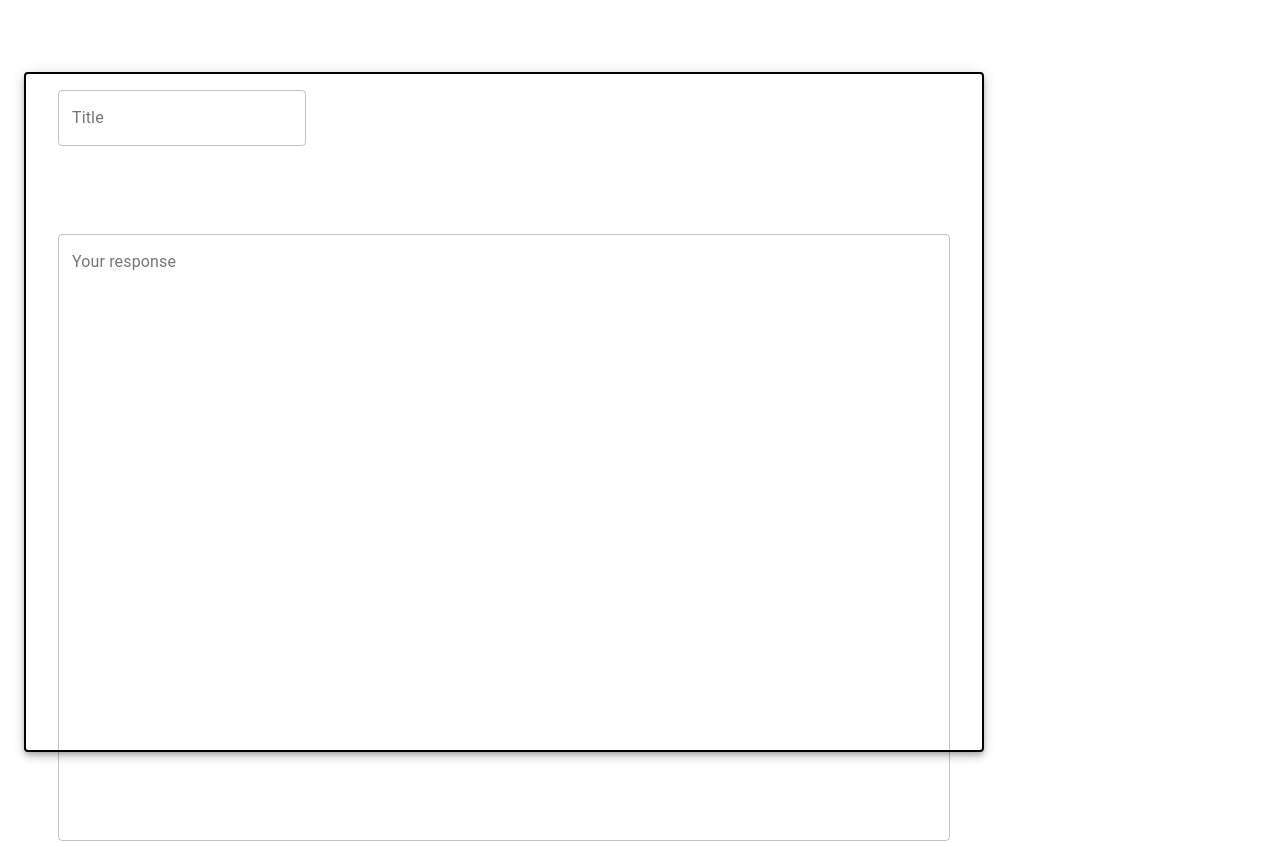
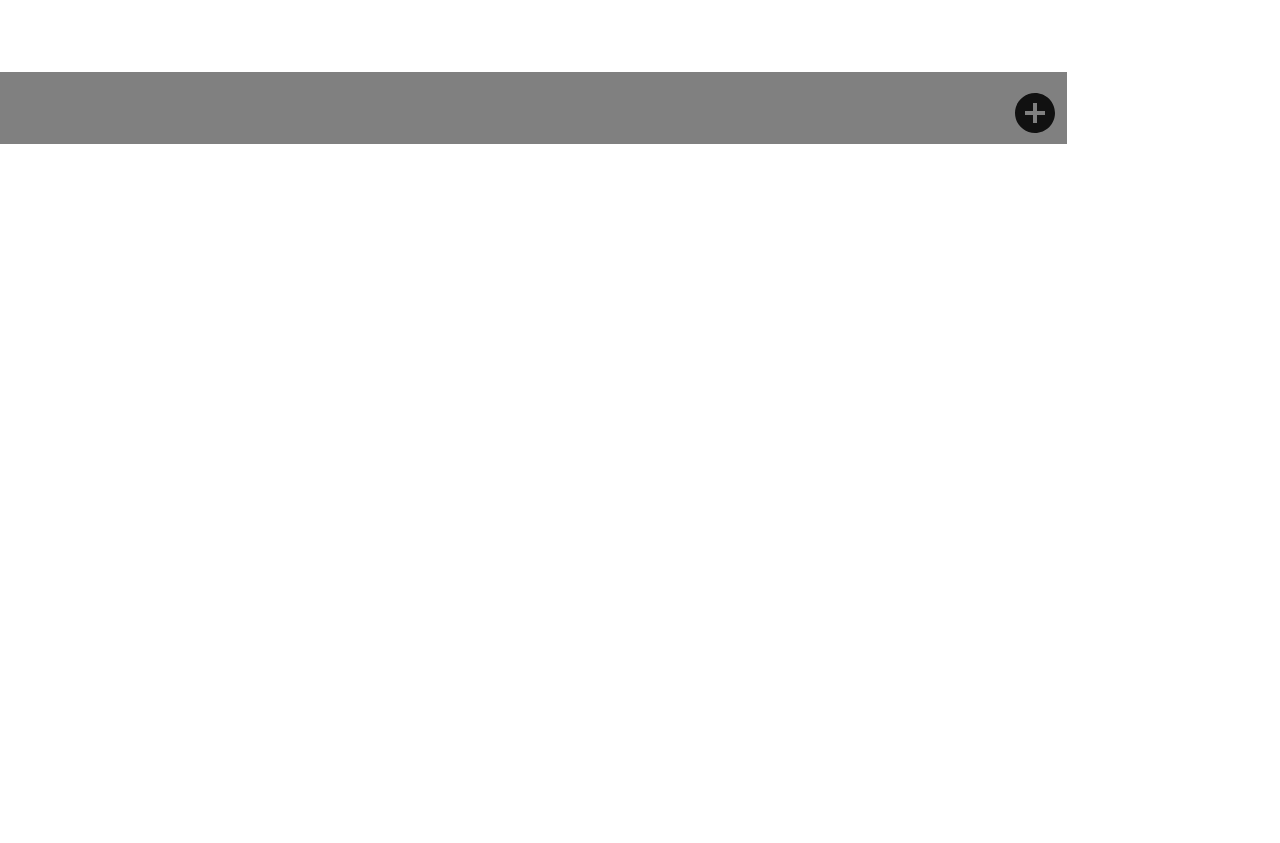
Before and after one commit to aysikh/seedling-by-aysikh, a React (Create React App) app: page /journal in a window 1280 px wide. Shown: the top 843 px of the page. After the commit the page ends 800 px from the top, so only its background shows below. Built offline with nearby package versions, Linux system fonts and the light colour scheme.

Commit message:
added font style

```diff
--- a/public/index.html
+++ b/public/index.html
@@ -23,6 +23,11 @@
       work correctly both with client-side routing and a non-root public URL.
       Learn how to configure a non-root public URL by running `npm run build`.
     -->
+    <link
+    href="https://fonts.googleapis.com/css2?family=Roboto:wght@100&display=swap"
+    rel="stylesheet"
+    />
+
     <title>React App</title>
   </head>
   <body>
--- a/src/components/JournalForm.js
+++ b/src/components/JournalForm.js
@@ -7,6 +7,10 @@ import Container from '@material-ui/core/Container';
 import TextField from '@material-ui/core/TextField';
 import Paper from '@material-ui/core/Paper';
 import Button from '@material-ui/core/Button'
+import Popper from '@material-ui/core/Popper';
+import Grid from '@material-ui/core/Grid';
+import Fade from '@material-ui/core/Fade';
+import AddCircleIcon from '@material-ui/icons/AddCircle';
 
 
 export default function JournalForm() {
@@ -32,11 +36,35 @@ export default function JournalForm() {
         width: '25ch',
       }
     },
+    typography: {
+      padding: theme.spacing(2)
+    },
+    popper: {
+      width: 500,
+    },
+    icon: {
+      fontSize: "3rem"
+    }
   }))
 
   const classes = useStyles();
+  const [anchorEl, setAnchorEl] = React.useState(null);
+  const [open, setOpen] = React.useState(false);
+  const [placement, setPlacement] = React.useState();
+
+  const handleClick = (newPlacement) => (event) => {
+    setAnchorEl(event.currentTarget);
+    setOpen((prev) => placement !== newPlacement || !prev);
+    setPlacement(newPlacement);
+  };
 
   return(
+    <div className={classes.popper}>
+    <Popper open={open} anchorEl={anchorEl} placement={placement} transition>
+      {({ TransitionProps }) => (
+        <Fade {...TransitionProps} timeout={350}>
+          <Paper>
+            <Typography className={classes.typography}>
             <div>
               <br />
               <Container component="main" maxWidth="s">
@@ -58,8 +86,25 @@ export default function JournalForm() {
                 <Button type="submit" variant="contained" color="primary">
                   Submit
                 </Button>
+                <Button style={{position: "right"}} variant="contained" color="secondary" onClick={handleClick('right-start')}>
+                  Close
+                </Button>
               </Paper>
               </Container>
             </div>
-  )
+            </Typography>
+          </Paper>
+        </Fade>
+      )}
+    </Popper>
+    <div>
+      <br />
+      <Grid item container xs={10} alignItems="flex-end" direction="column" style={{backgroundColor: "gray", position: "absolute"}}>
+        <Grid item>
+          <Button onClick={handleClick('right-start')}><AddCircleIcon className={classes.icon}/></Button>
+        </Grid>
+      </Grid>
+    </div>
+  </div>
+  );
 }
--- a/src/index.js
+++ b/src/index.js
@@ -9,7 +9,8 @@ const theme = createMuiTheme({
   typography: {
     h3: {
       color: '#4ba3c7',
-      textAlign: "center"
+      textAlign: "center",
+      fontFamily: "Roboto"
     },
   },
   palette: {
```
Lines whose indentation alone changed are shown as unchanged.
